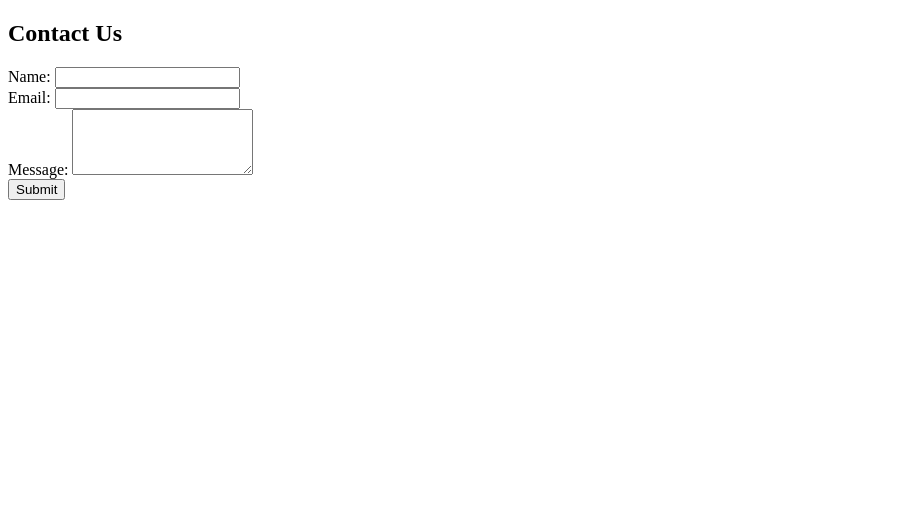
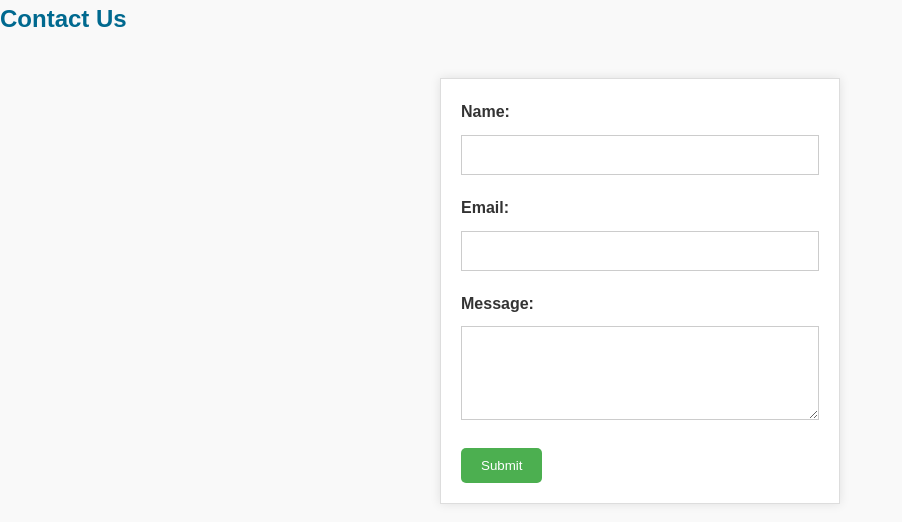
Before and after one commit to Niffy024/testing, a plain HTML site: page index.html in a window 1280 px wide. Shown: the whole page, without its empty margins (0-902 px from the left). Drawn offline with Linux system fonts and the light colour scheme.

Commit message:
I added the css file

```diff
--- /dev/null
+++ b/index-css.css
@@ -0,0 +1,89 @@
+/* Global Styles */
+
+* {
+    box-sizing: border-box;
+    margin: 0;
+    padding: 0;
+}
+
+body {
+    font-family: Arial, sans-serif;
+    line-height: 1.6;
+    color: #333;
+    background-color: #f9f9f9;
+}
+
+h2 {
+    margin-bottom: 20px;
+    font-weight: bold;
+    color: #00698f;
+}
+
+/* Form Styles */
+
+form {
+    max-width: 400px;
+    margin: 40px auto;
+    padding: 20px;
+    background-color: #fff;
+    border: 1px solid #ddd;
+    box-shadow: 0 0 10px rgba(0, 0, 0, 0.1);
+}
+
+.form-group {
+    margin-bottom: 20px;
+}
+
+label {
+    display: block;
+    margin-bottom: 10px;
+    font-weight: bold;
+    color: #333;
+}
+
+input[type="text"],
+input[type="email"],
+textarea {
+    width: 100%;
+    padding: 10px;
+    font-size: 16px;
+    border: 1px solid #ccc;
+}
+
+input[type="text"]:focus,
+input[type="email"]:focus,
+textarea:focus {
+    border-color: #aaa;
+    box-shadow: 0 0 10px rgba(0, 0, 0, 0.1);
+}
+
+button[type="submit"] {
+    background-color: #4CAF50;
+    color: #fff;
+    padding: 10px 20px;
+    border: none;
+    border-radius: 5px;
+    cursor: pointer;
+}
+
+button[type="submit"]:hover {
+    background-color: #3e8e41;
+}
+
+/* Responsive Design */
+
+@media (max-width: 600px) {
+    form {
+        margin: 20px auto;
+    }
+}
+
+@media (max-width: 400px) {
+    form {
+        margin: 10px auto;
+    }
+
+    .form-group {
+        margin-bottom: 15px;
+    }
+}
--- a/index.html
+++ b/index.html
@@ -1,10 +1,13 @@
 <!DOCTYPE html>
 <html lang="en">
+
 <head>
   <meta charset="UTF-8" />
   <meta name="viewport" content="width=device-width, initial-scale=1.0" />
   <title>Contact Form</title>
+  <link rel="stylesheet" type="text/css" href="index-css.css">
 </head>
+
 <body>
   <h2>Contact Us</h2>
   <form action="submit_form.php" method="POST">
@@ -23,4 +26,5 @@
     <button type="submit">Submit</button>
   </form>
 </body>
+
 </html>
```
Lines whose indentation alone changed are shown as unchanged.
